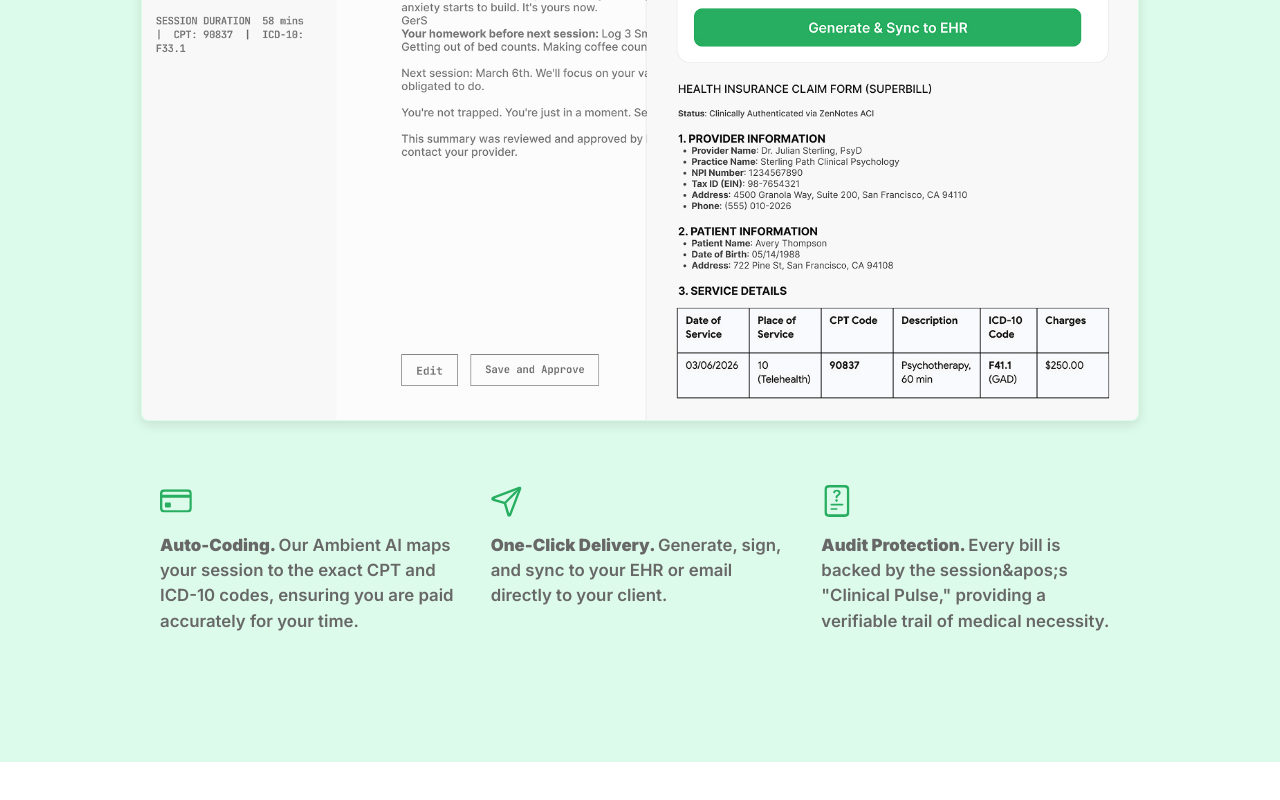
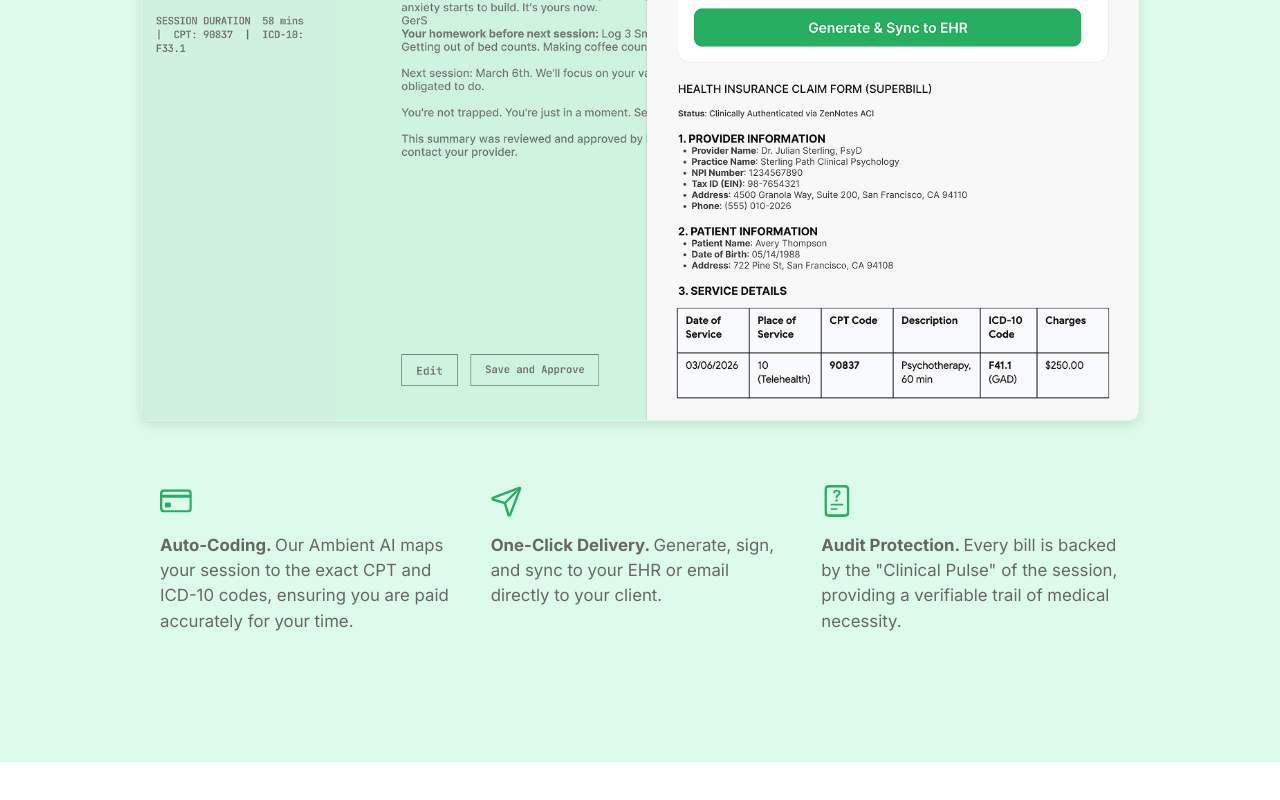
Before and after one commit to ZenSpaceApp/zenspace-website, a Next.js app: page /zennotes in a window 1280 px wide. Shown: the part 4791-5591 px from the top of the page. Built offline with nearby package versions, Linux system fonts and the light colour scheme.

Commit message:
Fixed build issues

```diff
--- a/app/zennotes/ZenNotes.module.scss
+++ b/app/zennotes/ZenNotes.module.scss
@@ -577,7 +577,7 @@
     font-size: 1.05rem;
     color: var(--color--grey2);
     align-self: flex-start;
-    font-weight: 600;
+    // font-weight: 600;
     @media (max-width: 768px) {
        flex-wrap: wrap;
       font-size: 0.9rem;
--- a/app/zennotes/page.tsx
+++ b/app/zennotes/page.tsx
@@ -4,7 +4,8 @@ import { useState } from 'react';
 import styles from './ZenNotes.module.scss';
 import Image from 'next/image';
 import ZenNoteHeroImg from '@/public/images/ZenNotes.svg';
-import SuperBill from '@/public/images/superbill.jpg';
+import SuperBill from '@/public/images/superbill.png';
+
 import SOAPPreview from '@/public/images/soap-preview.svg';
 import PatientNotesMobile from '@/public/images/patient-notes@2x.png';
 import Layout from '@/components/Layout';
@@ -111,7 +112,7 @@ const BILLING_BULLETS = [
   {
     "i": Audit,
     "h": 'Audit Protection',
-    "b": 'Every bill is backed by the session&apos;s "Clinical Pulse," providing a verifiable trail of medical necessity.',
+    "b": 'Every bill is backed by the "Clinical Pulse" of the session, providing a verifiable trail of medical necessity.',
   }
 ];
 
@@ -368,6 +369,7 @@ export default function ZenNotesPage() {
               border: "1px solid var(--green-100)",
               margin: "2rem auto 4rem",
               display: "block",
+              background: "var(--green-400)"
             }}
           />
 
```
Also changed, not shown: public/images/superbill.png (added).
